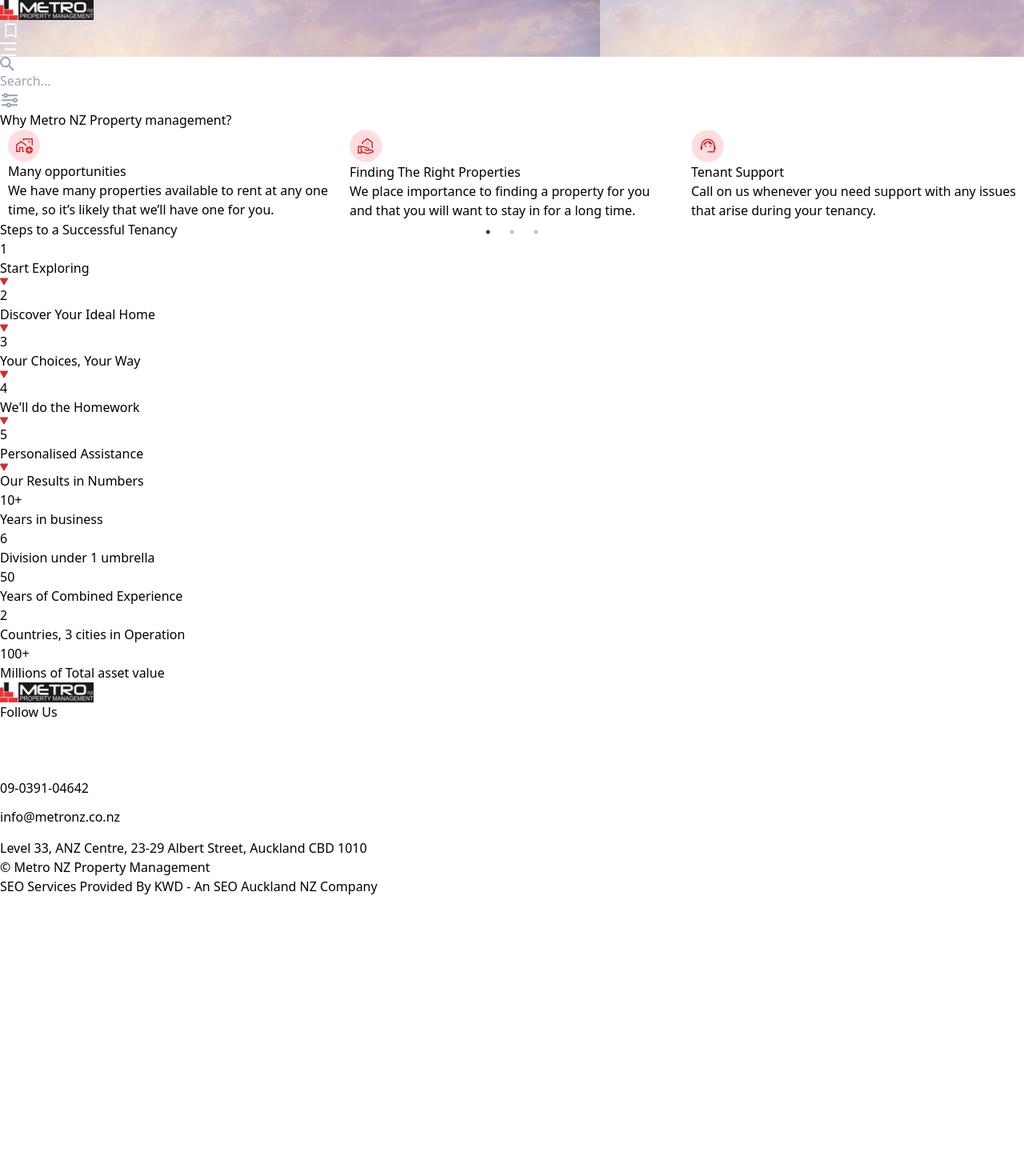
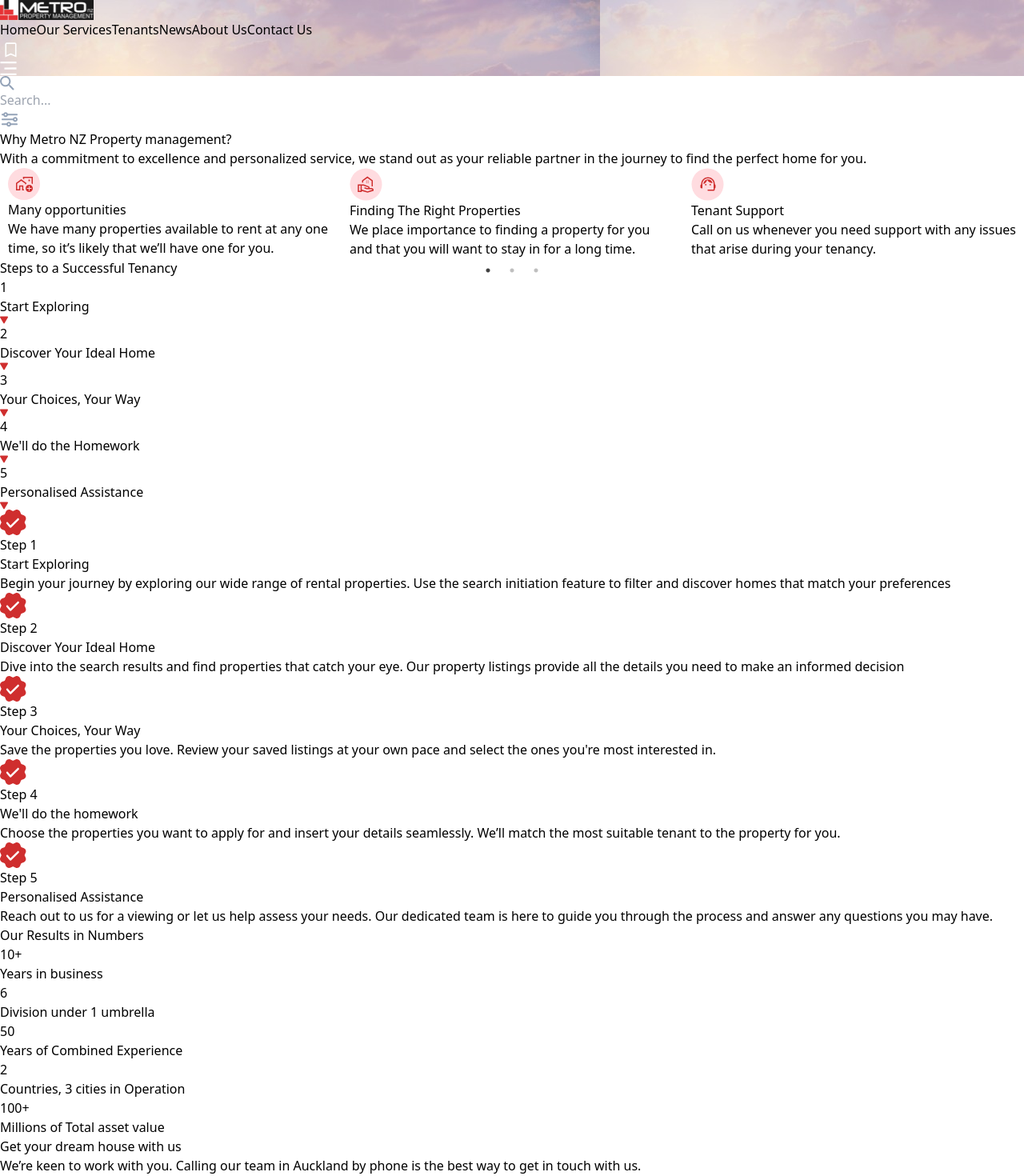
Before and after one commit to Mission-Ready-L5-Group-2/Mission-5, a React (Vite) app in the folder frontend/: page / in a window 1280 px wide. Shown: the top 1470 px of the page at 80% size. Before the commit the page ends 1120 px from the top, so only its background shows below. Built offline with nearby package versions, Linux system fonts and the light colour scheme.

Commit message:
homepage finished

```diff
--- a/frontend/src/index.css
+++ b/frontend/src/index.css
@@ -5,5 +5,12 @@
 .slick-slide > div {
     display: flex;
     margin: 0 10px;
-    justify-content: space-evenly;
+    justify-content: center;
+    align-self: center;
 }
+
+body {
+    padding: 0;
+    margin: 0;
+    box-sizing: border-box;
+}
--- a/frontend/src/pages/farhan/Home.jsx
+++ b/frontend/src/pages/farhan/Home.jsx
@@ -1,6 +1,9 @@
 // import search bar images
 import search from "../../assets/homepage/search.svg";
 import filter from "../../assets/homepage/filter.svg";
+
+// import more misc images
+import building from "../../assets/homepage/building.svg";
 
 //import slideshow images
 import slide1 from "../../assets/homepage/slide1.svg";
@@ -15,55 +18,51 @@ import "slick-carousel/slick/slick-theme.css";
 //import components
 import Accordion from "./accordion/Accordion";
 
-
 import { useState } from "react";
 import Results from "./Results";
-
-
+import StepCard from "./accordion/StepCard";
 
 function Home() {
-
-
   const [isOpen, setIsOpen] = useState({
     a1: false,
     a2: false,
     a3: false,
     a4: false,
     a5: false,
-
   });
 
-  const  slideData = [
+  const slideData = [
     {
       img: slide1,
       title: "Many opportunities",
-      description: "We have many properties available to rent at any one time, so it’s likely that we’ll have one for you."
+      description:
+        "We have many properties available to rent at any one time, so it’s likely that we’ll have one for you.",
     },
     {
       img: slide2,
       title: "Finding The Right Properties",
-      description: "We place importance to finding a property for you and that you will want to stay in for a long time."
-
+      description:
+        "We place importance to finding a property for you and that you will want to stay in for a long time.",
     },
     {
       img: slide3,
       title: "Tenant Support",
-      description: "Call on us whenever you need support with any issues that arise during your tenancy."
+      description:
+        "Call on us whenever you need support with any issues that arise during your tenancy.",
+    },
+  ];
 
-    }
-  ]
-
-  const cardDesc  = [
+  const cardDesc = [
     "Begin your journey by exploring our wide range of rental properties. Use the search initiation feature to filter and discover homes that match your preferences",
     "Dive into the search results and find properties that catch your eye. Our property listings provide all the details you need to make an informed decision",
     "Save the properties you love. Review your saved listings at your own pace and select the ones you're most interested in.",
     "Choose the properties you want to apply for and insert your details seamlessly.  We’ll match the most suitable tenant to the property for you. ",
-    "Reach out to us for a viewing or let us help assess your needs. Our dedicated team is here to guide you through the process and answer any questions you may have."
-  ]
+    "Reach out to us for a viewing or let us help assess your needs. Our dedicated team is here to guide you through the process and answer any questions you may have.",
+  ];
 
   // Settings for the slideshow carousel
   const settings = {
-    accessibility:true,
+    accessibility: true,
     dots: true,
     infinite: true,
     speed: 500,
@@ -76,82 +75,171 @@ function Home() {
           slidesToShow: 3,
           slidesToScroll: 3,
           infinite: true,
-            dots: true
-          }
+          dots: true,
+        },
       },
       {
         breakpoint: 600,
         settings: {
-            slidesToShow: 2,
+          slidesToShow: 1,
           slidesToScroll: 1,
-            initialSlide: 1
-          }
+          initialSlide: 1,
+        },
       },
       {
         breakpoint: 480,
         settings: {
           slidesToShow: 1,
-            slidesToScroll: 1
-          }
-        }
-      ]
+          slidesToScroll: 1,
+        },
+      },
+    ],
   };
 
   //Function to handle the accordion
   const handleClick = (id) => {
-
     const updatedIsOpen = {
       a1: false,
       a2: false,
       a3: false,
       a4: false,
-     a5: false
+      a5: false,
     };
 
-    updatedIsOpen[id] = !isOpen[id]
+    updatedIsOpen[id] = !isOpen[id];
 
     setIsOpen(updatedIsOpen);
-
-  }
-
-
+  };
 
   return (
     <div className="flex flex-col gap-5 flex-grow">
-
-    <div className="flex border border-black rounded flex-none w-[375px] justify-between items-center py-1 mt-2 self-center">
-    <img src={search} alt="search" className="pl-2"/>
-    <input type="text" placeholder="Search..."
-    className="text-center"/>
+      <div className="flex border border-black rounded flex-none w-[375px] lg:w-[1024px] justify-between items-center py-1 mt-2 self-center">
+        <img src={search} alt="search" className="pl-2" />
+        <input
+          type="text"
+          placeholder="Search..."
+          className="text-center flex-grow"
+        />
         <img src={filter} alt="filter" className="pr-2" />
       </div>
 
-    <p className="self-center">Why Metro NZ Property management?</p>
-
+      <p className="self-center font-bold md:text-2xl lg:text-[40px]">
+        Why Metro NZ Property management?
+      </p>
+      <p className="self-center hidden lg:block ">
+        {" "}
+        With a commitment to excellence and personalized service, we stand out
+        as your reliable partner in the journey to find the perfect home for
+        you.
+      </p>
       <Slider {...settings}>
         {slideData.map((slide, index) => (
-        <Card key={index} img = {slide.img} title ={slide.title} description={slide.description} />
+          <Card
+            key={index}
+            img={slide.img}
+            title={slide.title}
+            description={slide.description}
+          />
         ))}
       </Slider>
 
-    <div className="bg-[#cbd5e1] flex flex-col gap-4 p-3 mt-2">
-    <p className="text-wrap font self-center font-bold pt-3">Steps to a Successful Tenancy</p>
-    <Accordion id={"a1"} number={1} title={"Start Exploring"} onClick={handleClick} isOpen={isOpen.a1} cardDesc={cardDesc[0]}/>
-    <Accordion id={"a2"} number={2} title={"Discover Your Ideal Home"} onClick={handleClick} isOpen={isOpen.a2} cardDesc={cardDesc[1]}/>
-    <Accordion id={"a3"} number={3} title={"Your Choices, Your Way"} onClick={handleClick} isOpen={isOpen.a3} cardDesc={cardDesc[2]}/>
-    <Accordion id={"a4"} number={4} title={"We'll do the Homework"} onClick={handleClick} isOpen={isOpen.a4} cardDesc={cardDesc[3]}/>
-    <Accordion id={"a5"} number={5} title={"Personalised Assistance"} onClick={handleClick} isOpen={isOpen.a5} cardDesc={cardDesc[4]}/>
+      <div className="bg-[#cbd5e1] flex flex-col p-3 md:items-center m-2 rounded-md self-center">
+        <p className="text-wrap font self-center font-bold pt-3 pb-3">
+          Steps to a Successful Tenancy
+        </p>
+        <div className="flex flex-col gap-4 md:hidden">
+          <Accordion
+            id={"a1"}
+            number={1}
+            title={"Start Exploring"}
+            onClick={handleClick}
+            isOpen={isOpen.a1}
+            cardDesc={cardDesc[0]}
+          />
+          <Accordion
+            id={"a2"}
+            number={2}
+            title={"Discover Your Ideal Home"}
+            onClick={handleClick}
+            isOpen={isOpen.a2}
+            cardDesc={cardDesc[1]}
+          />
+          <Accordion
+            id={"a3"}
+            number={3}
+            title={"Your Choices, Your Way"}
+            onClick={handleClick}
+            isOpen={isOpen.a3}
+            cardDesc={cardDesc[2]}
+          />
+          <Accordion
+            id={"a4"}
+            number={4}
+            title={"We'll do the Homework"}
+            onClick={handleClick}
+            isOpen={isOpen.a4}
+            cardDesc={cardDesc[3]}
+          />
+          <Accordion
+            id={"a5"}
+            number={5}
+            title={"Personalised Assistance"}
+            onClick={handleClick}
+            isOpen={isOpen.a5}
+            cardDesc={cardDesc[4]}
+          />
+        </div>
+        <div className="md:flex md:gap-4 hidden">
+          <StepCard
+            title={"Start Exploring"}
+            description={cardDesc[0]}
+            number={1}
+          />
+          <StepCard
+            title={"Discover Your Ideal Home"}
+            description={cardDesc[1]}
+            number={2}
+          />
+          <StepCard
+            title={"Your Choices, Your Way"}
+            description={cardDesc[2]}
+            number={3}
+          />
+          <StepCard
+            title={"We'll do the homework"}
+            description={cardDesc[3]}
+            number={4}
+          />
+          <StepCard
+            title={"Personalised Assistance"}
+            description={cardDesc[4]}
+            number={5}
+          />
+        </div>
       </div>
 
-    <Results/>
+      <Results />
 
-
-
-
-
+      <div className="relative w-[343px] bg-[#1b7fc8] rounded-md flex flex-col self-center md:w-[740px] md:h-[350px] md:text-center md:pt-1 lg:w-[1024px]">
+        <div className="relative z-10 p-4 flex flex-col gap-1 md:text-center md:gap-4 md:mt-2">
+          <p className="text-white text-md md:text-[40px]">Get your dream house with us</p>
+          <p className="text-white text-sm md:w-[300px] md:self-center">
+            We’re keen to work with you. Calling our team in Auckland by phone
+            is the best way to get in touch with us.
+          </p>
+          <button className="bg-white rounded-md p-2 text-blue-600 w-[120px] self-center">
+            Get in Touch
+          </button>
         </div>
 
-  )
+        <img
+          src={building}
+          alt="buildings"
+          className="absolute bottom-0 right-0 z-0 w-[225px] md:w-[481px] lg:"
+        />
+      </div>
+    </div>
+  );
 }
 
-export default Home
+export default Home;
--- a/frontend/src/pages/farhan/Results.jsx
+++ b/frontend/src/pages/farhan/Results.jsx
@@ -3,8 +3,8 @@ import React from "react";
 function Results() {
   return (
     <div className="flex flex-col items-center">
-      <p className="text-md">Our Results in Numbers</p>
-      <div className="flex flex-wrap gap-1 justify-evenly">
+      <p className="text-md md:text-2xl font-bold">Our Results in Numbers</p>
+      <div className="flex flex-wrap gap-1 justify-evenly md:w-[740px] lg:w-[1024px]">
         <div className="w-[102px]">
         <div className="text-red-600 text-[24px] font-bold border-b-2 border-red-600">10+</div>
 
--- a/frontend/src/pages/farhan/accordion/Accordion.jsx
+++ b/frontend/src/pages/farhan/accordion/Accordion.jsx
@@ -1,12 +1,13 @@
 import downArrow from "../../../assets/homepage/down-arrow.svg";
-import { useState } from "react";
 import StepCard from "./StepCard";
 
 function Accordion({ id, number, title, onClick, isOpen, cardDesc }) {
 
   return (
     isOpen ? (
-      <StepCard title={title}  description = {cardDesc} number={number}/>
+
+        <StepCard title={title} description = {cardDesc} number={number}/>
+
     ) :  <div className="min-w-[343px] rounded-md bg-[#f8fafc] flex gap-2 h-[42px] items-center" onClick={() => onClick(id)}>
     <p className="text-sm text-red-600 font-bold ml-2">{number}</p>
     <p className="text-sm flex-grow font-bold">{title}</p>
--- a/frontend/src/pages/farhan/accordion/StepCard.jsx
+++ b/frontend/src/pages/farhan/accordion/StepCard.jsx
@@ -3,7 +3,8 @@ import tick from "../../../assets/homepage/checkmark.svg";
 function StepCard({title, description, number}) {
   return (
     <div
-    className=" rounded-md p-4 flex flex-col gap-1 h-[175px] bg-[#f8fafc]">
+    className=" rounded-md p-4 flex flex-col gap-1 h-[175px] bg-[#f8fafc]
+    min-h-[342px] min-w-[120px] max-w-[192px]">
      <img src={tick} alt="tick" className="h-[40px] self-start" />
      <p className="text-sm text-red-600 font-bold">Step {number}</p>
      <p className="text-[#cf2e2e] font-bold">{title}</p>
--- a/frontend/src/pages/farhan/slideshow/Card.jsx
+++ b/frontend/src/pages/farhan/slideshow/Card.jsx
@@ -4,7 +4,7 @@ function Card({img, title, description}) {
 
   return (
    <div
-   className="bg-[#cbd5e1] rounded p-4 w-[255px] flex flex-col gap-2 h-[175px]">
+   className="bg-[#cbd5e1] rounded-lg p-4 w-[255px] flex flex-col gap-2 h-[175px]">
     <img src={img} alt={title} className="h-[40px] self-start" />
     <p className="text-[#cf2e2e] font-bold">{title}</p>
     <p className="text-[#647488] text-xs">{description}</p>
--- a/frontend/src/sharedcomponents/NavBar.jsx
+++ b/frontend/src/sharedcomponents/NavBar.jsx
@@ -9,14 +9,21 @@ function NavBar() {
   return (
     <div
       style={{ backgroundImage: `url(${header})` }}
-      className="w-full h-[100px] bg-cover bg-center flex justify-between items-center"
+      className="w-screen h-[100px] bg-cover bg-center flex justify-between items-center lg:justify-around"
     >
         <img src={logo} alt="metroLogo"
         className="px-3"
         ></img>
+        <Link className="hidden lg:block text-white hover:text-black">Home</Link>
+        <Link className="hidden lg:block text-white hover:text-black">Our Services</Link>
+        <Link className="hidden lg:block text-white hover:text-black">Tenants</Link>
+        <Link className="hidden lg:block text-white hover:text-black">News</Link>
+        <Link className="hidden lg:block text-white hover:text-black">About Us</Link>
+        <Link className="hidden lg:block text-white hover:text-black">Contact Us</Link>
         <div className="flex px-3 gap-3">
            <Link to="/saved"> <img src={saved} alt="saved"></img></Link>
-            <img src={frame} alt="frame"></img>
+           <img src={frame} alt="frame" className="lg:hidden"></img>
+
         </div>
 
 
```
Also changed, not shown: frontend/src/assets/homepage/building.svg (added). Lines whose indentation alone changed are shown as unchanged.
